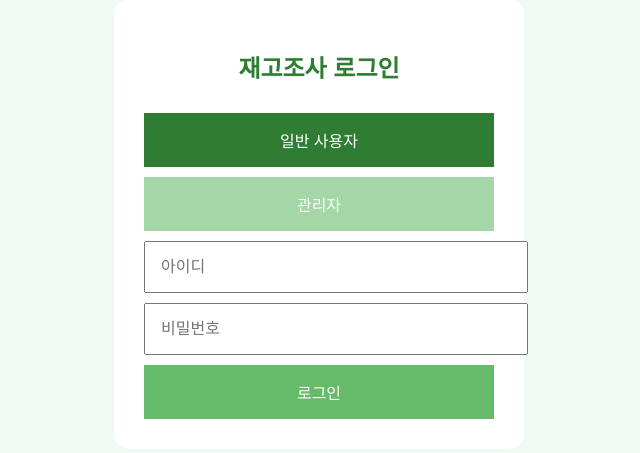
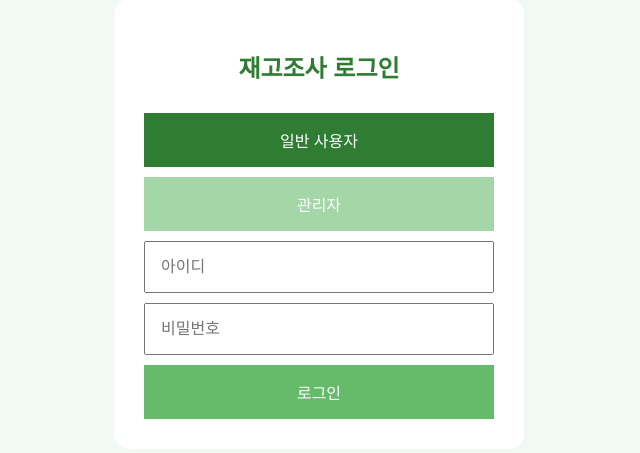
Before and after one commit to kkm25858992-ui/inventory-check-system, a Flask app: page /login in a window 1280 px wide. Shown: the part 184-637 px from the top of the page, without its empty margins (321-961 px from the left). Run offline with Flask 3, Linux system fonts and the light colour scheme.

Commit message:
Update login.html

```diff
--- a/templates/login.html
+++ b/templates/login.html
@@ -27,21 +27,19 @@ h2 {
     color:#2e7d32;
 }
 
-input {
+/* 🔥 핵심: 전부 동일하게 맞춤 */
+input, button {
     width:100%;
     padding:15px;
     margin-top:10px;
     font-size:16px;
+    box-sizing:border-box; /* ← 이게 핵심 */
 }
 
 button {
-    width:100%;
-    padding:15px;
-    margin-top:10px;
     background:#66bb6a;
     color:white;
     border:none;
-    font-size:16px;
 }
 
 .role-btn {
```
